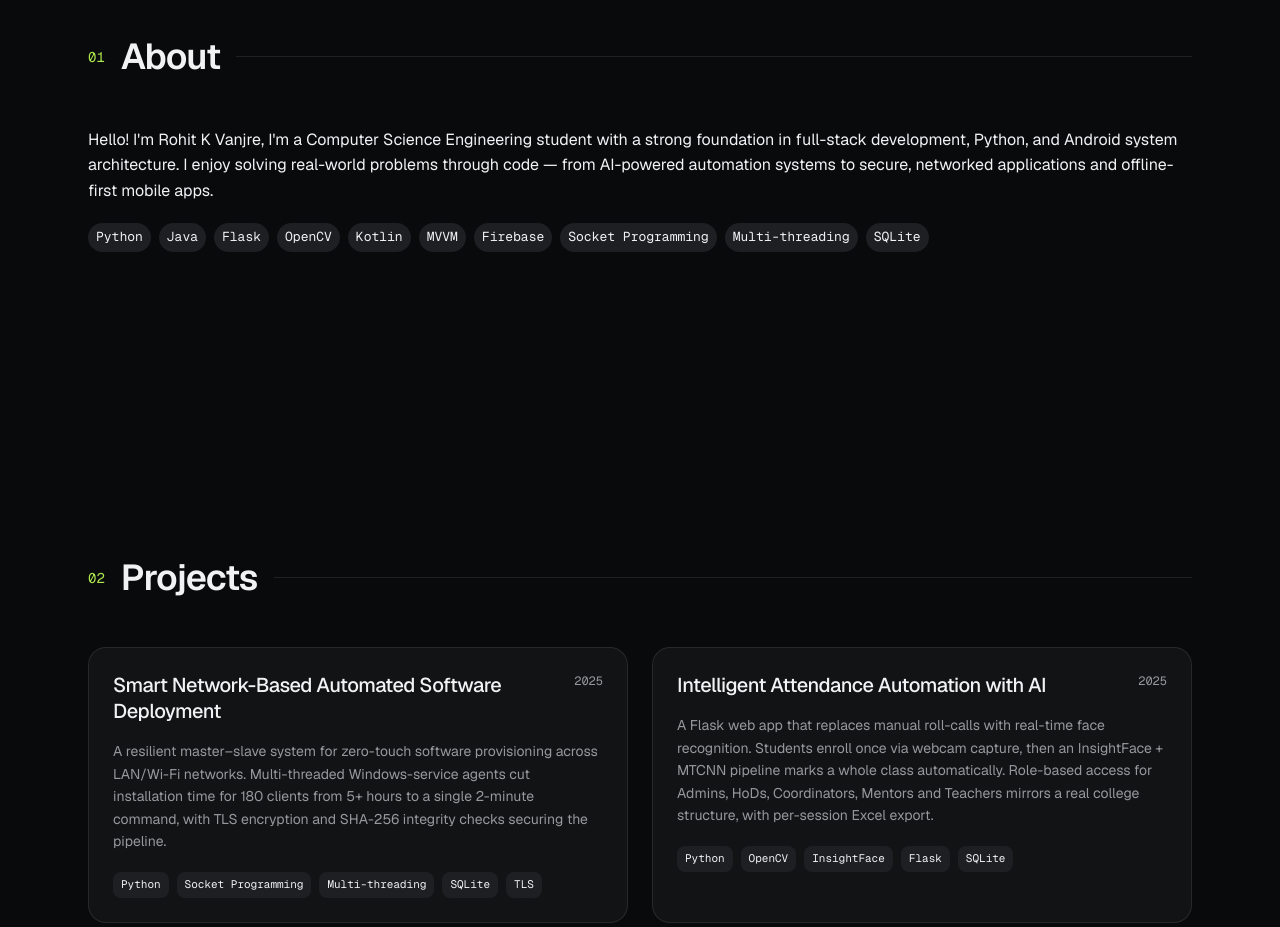
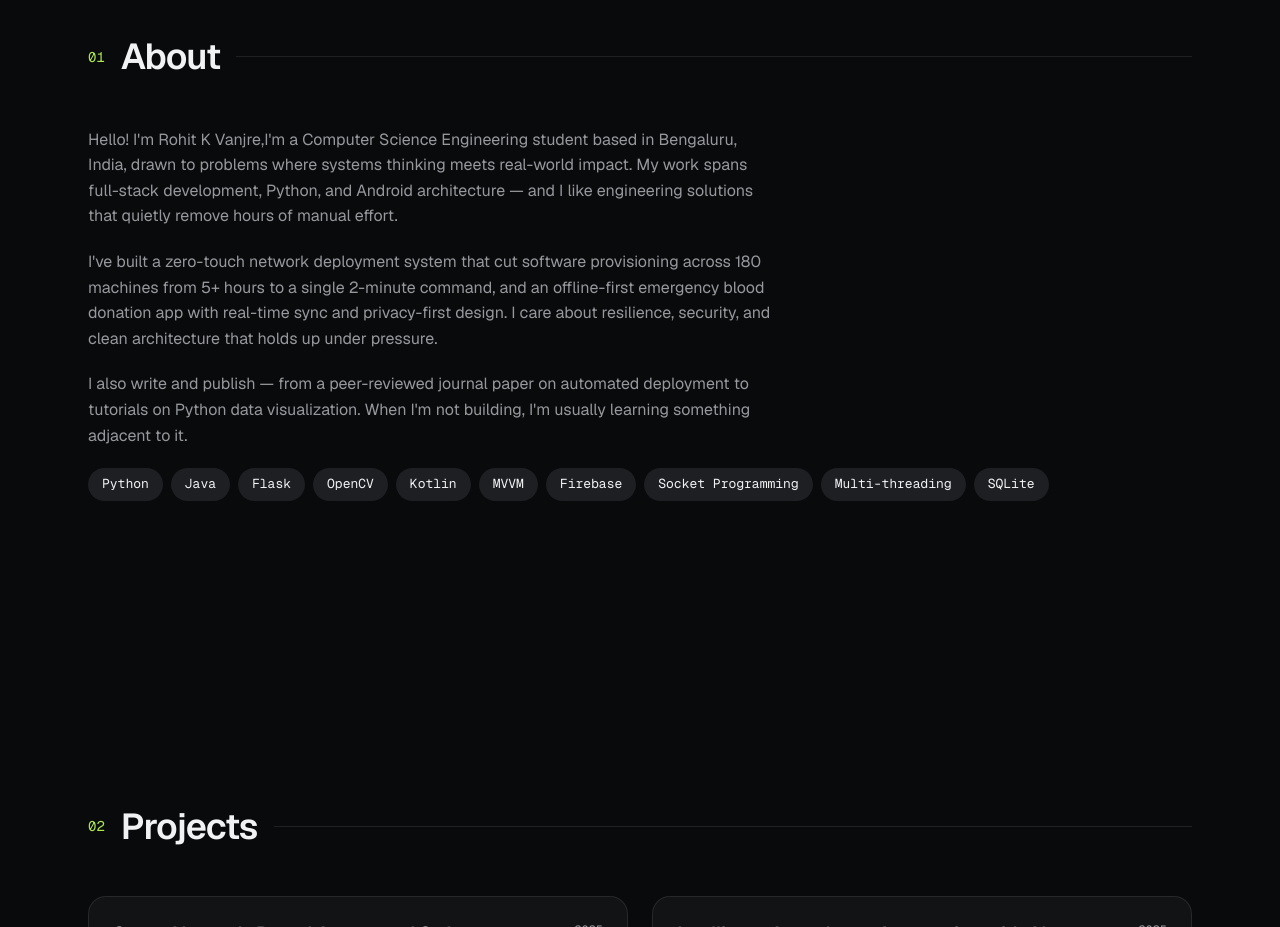
Before and after one commit to rohitkvanjre/Rohit_K_Vanjre_Portfolio, a plain HTML site: page index.html in a window 1280 px wide. Shown: the part 1020-1947 px from the top of the page. Drawn offline with nearby package versions, Linux system fonts and the light colour scheme.

Commit message:
Add About section content and skills

```diff
--- a/index.html
+++ b/index.html
@@ -48,7 +48,9 @@
                     <h2>About</h2>
                     <span class="section-line"></span>
                 </div>
-                <p>Hello! I'm Rohit K Vanjre, I'm a Computer Science Engineering student with a strong foundation in full-stack development, Python, and Android system architecture. I enjoy solving real-world problems through code — from AI-powered automation systems to secure, networked applications and offline-first mobile apps.</p>
+                <p>Hello! I'm Rohit K Vanjre,I'm a Computer Science Engineering student based in Bengaluru, India, drawn to problems where systems thinking meets real-world impact. My work spans full-stack development, Python, and Android architecture — and I like engineering solutions that quietly remove hours of manual effort.</p>
+                <p>I've built a zero-touch network deployment system that cut software provisioning across 180 machines from 5+ hours to a single 2-minute command, and an offline-first emergency blood donation app with real-time sync and privacy-first design. I care about resilience, security, and clean architecture that holds up under pressure.</p>
+                <p>I also write and publish — from a peer-reviewed journal paper on automated deployment to tutorials on Python data visualization. When I'm not building, I'm usually learning something adjacent to it.</p>
                 <ul class="skills">
                     <li>Python</li>
                     <li>Java</li>
--- a/style.css
+++ b/style.css
@@ -69,6 +69,11 @@ header .container {
     background-color: var(--border);
 }
 
+#about p{
+    max-width: 65ch;
+    color: var(--muted-foreground);
+    margin: 0 0 20px 0;
+}
 nav ul {
     display: flex;
     gap: 24px;
@@ -134,7 +139,7 @@ nav a:hover {
     color: var(--foreground);
     font-family: var(--font-mono);
     font-size: 13px;
-    padding: 4px 8px;
+    padding: 6px 14px;
     border-radius: 9999px;
 }
 .hero-status {
```
